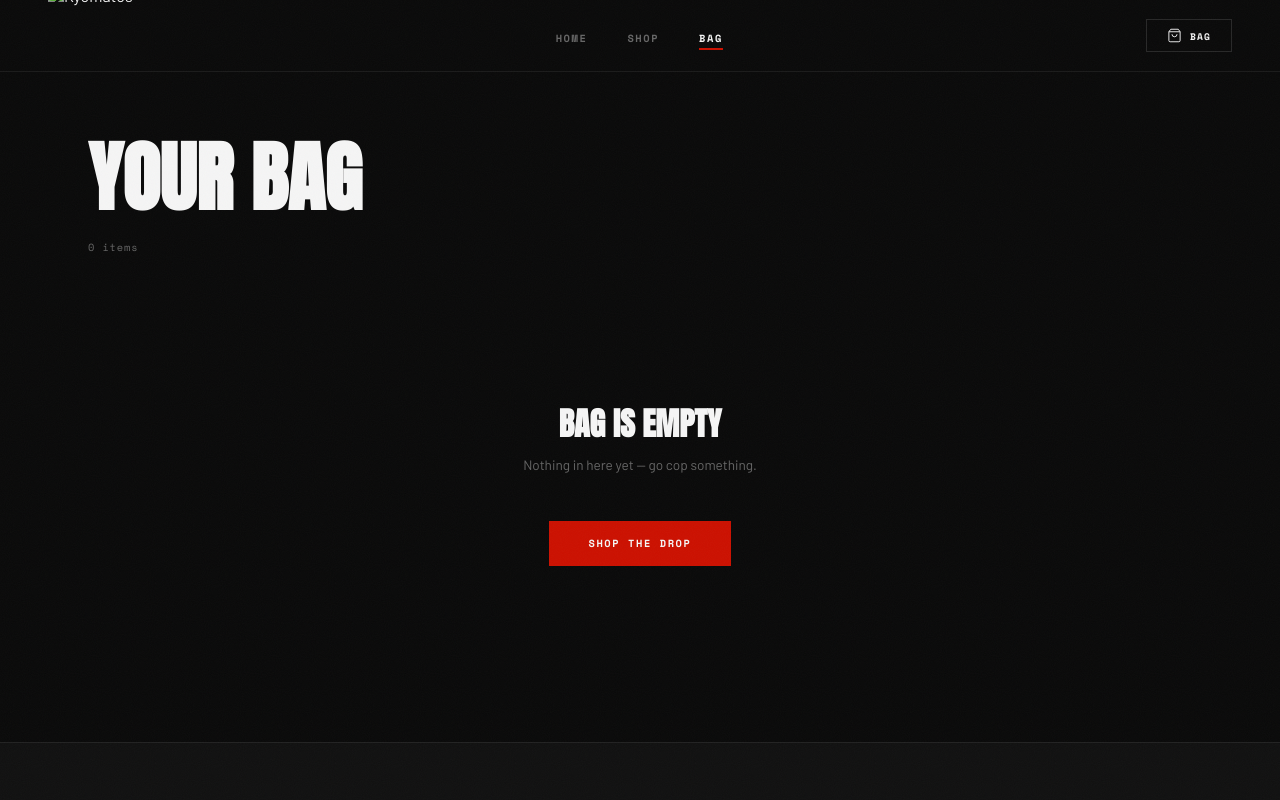
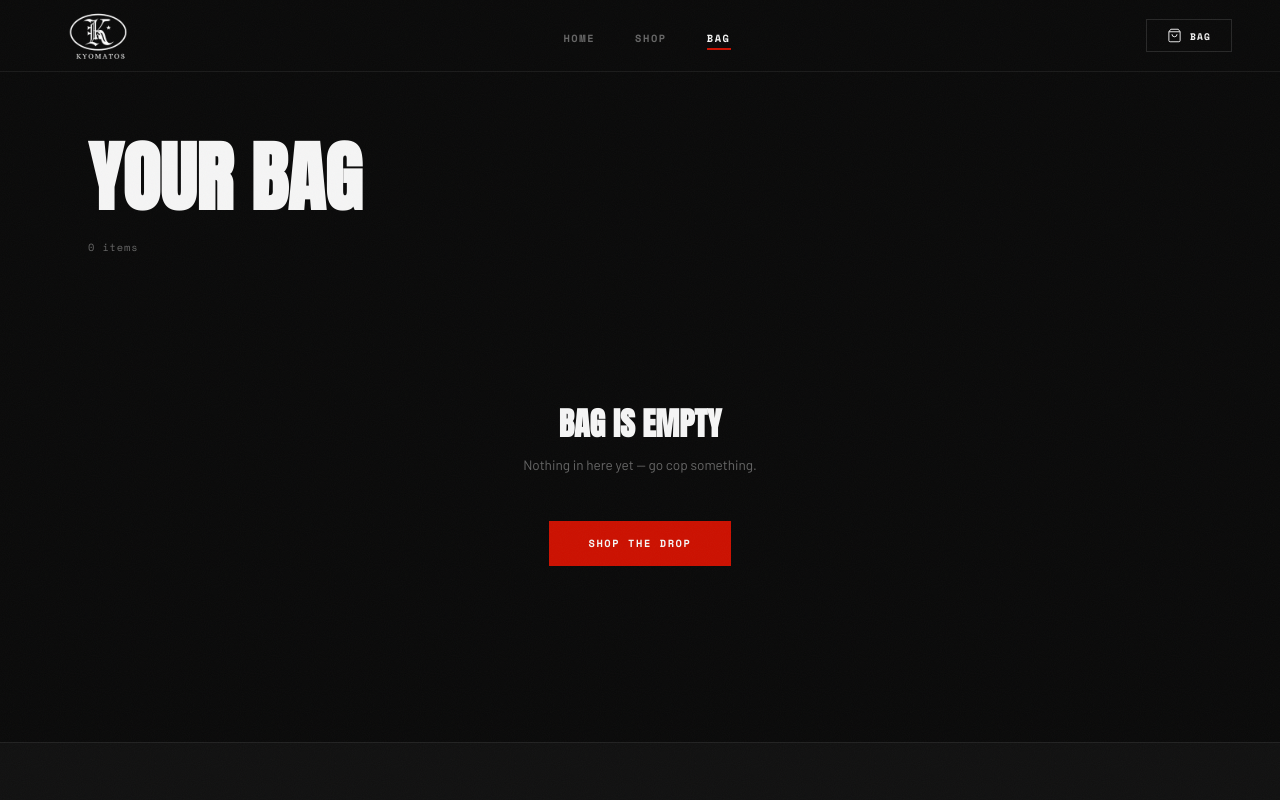
Before and after one commit to SaintOba/KyomatosApparel, a plain HTML site: page cart.html in a window 1280 px wide. Shown: the top 800 px of the page. Drawn offline with nearby package versions, Linux system fonts and the light colour scheme; files whose address does not match are found by name.

Commit message:
Update cart.html

```diff
--- a/cart.html
+++ b/cart.html
@@ -16,7 +16,7 @@
 <body>
 
 <nav class="navbar">
-  <a href="index.html" class="nav-logo"><img src="images/logo-white.png" alt="Kyomatos"/></a>
+  <a href="index.html" class="nav-logo"><img src="logo-white.png" alt="Kyomatos"/></a>
   <ul class="nav-links">
     <li><a href="index.html">Home</a></li>
     <li><a href="products.html">Shop</a></li>
```
